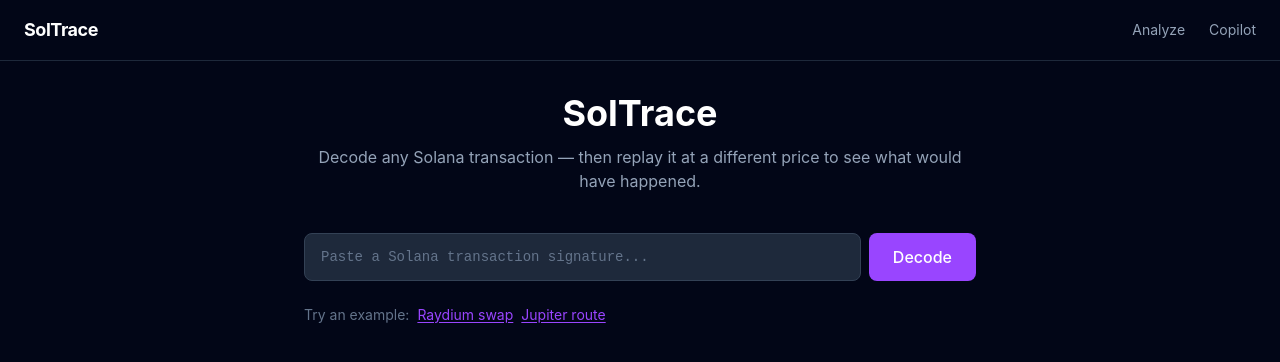
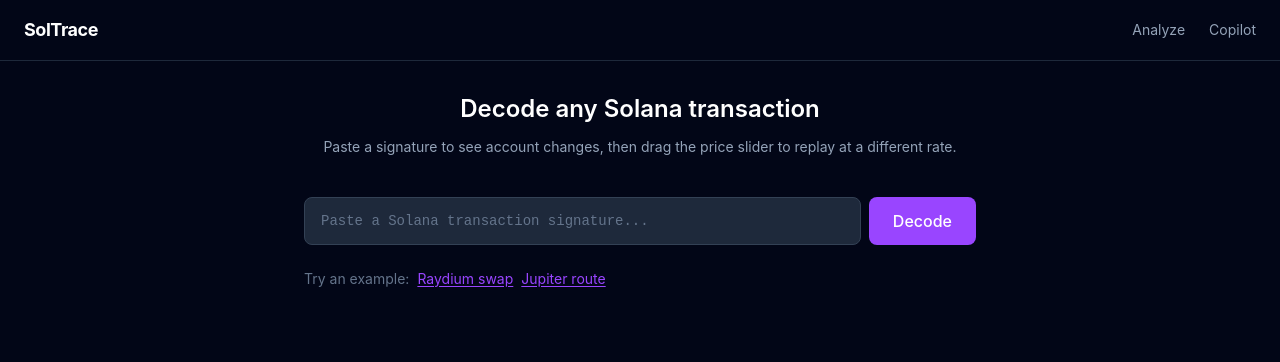
Before and after one commit to Abhijitam01/soltrace, a Next.js app: page / in a window 1280 px wide. Shown: the top 362 px of the page. Built offline with nearby package versions, Linux system fonts and the light colour scheme.

Commit message:
drop duplicate SolTrace heading from homepage
The logo in the nav already says SolTrace. Having a second giant
h1 with the same text below it looked redundant. Replaced with a
functional description of what the page actually does.

```diff
--- a/app/page.tsx
+++ b/app/page.tsx
@@ -5,11 +5,11 @@ import { SignatureInputForm } from '@/components/SignatureInputForm';
 
 const DEMO_TXS = [
   {
-    sig: '5KtPn1GNKMgkKg3Yrm4WJDExZ1GhHtW5MLbN5yUuXfK8DTmLtbqoL1WX8n1oeQ3FbCHhQE5q5Cgh3xVXAp8xMo',
+    sig: '3PWxBuY7GNm9j3kESVyu2udR5dqomegYHWHwHvftgkM7ST9ZnuEstWdxRJbfhNUiM7twQpCc5yyzKfNtfytvxjdj',
     label: 'Raydium swap',
   },
   {
-    sig: '3Jm2Tir2MBMR5vEd1kBXbzFaFmFBYzFoK4Nqv8XZUrNfpNEPaE4N7oJKP4xFHSUJXb5JmViU7bG35bFcJB37BPc',
+    sig: '2WFhQhbycYbGnHJZxiFsPKBAJgodTw82F7ZBYoaxBbfWsqbcHpfivSAuP2kBHtgU363bj5XUDeNSAqu7NwJXD7Hj',
     label: 'Jupiter route',
   },
 ];
@@ -59,9 +59,11 @@ export default function HomePage() {
   return (
     <div className="max-w-2xl mx-auto">
       <div className="text-center mb-10">
-        <h1 className="text-4xl font-bold text-white mb-3">SolTrace</h1>
-        <p className="text-slate-400">
-          Decode any Solana transaction — then replay it at a different price to see what would have happened.
+        <h1 className="text-2xl font-semibold text-white mb-3">
+          Decode any Solana transaction
+        </h1>
+        <p className="text-slate-400 text-sm">
+          Paste a signature to see account changes, then drag the price slider to replay at a different rate.
         </p>
       </div>
 
```
